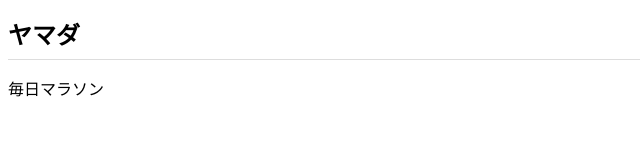
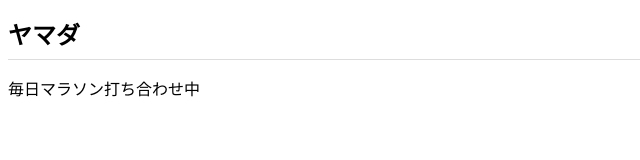
Before and after one commit to toolbar711/toolbar711.github.io, a plain HTML site: page index.html in a window 1280 px wide. Shown: the whole page, without its empty margins (0-640 px from the left). Drawn offline with Linux system fonts and the light colour scheme.

Commit message:
Add files via upload

```diff
--- a/index.html
+++ b/index.html
@@ -7,6 +7,6 @@
   </head>
   <body>
     <h1>ヤマダ</h1>
-    <p>毎日マラソン</p>
+    <p>毎日マラソン打ち合わせ中</p>
   </body>
 </html>
```
